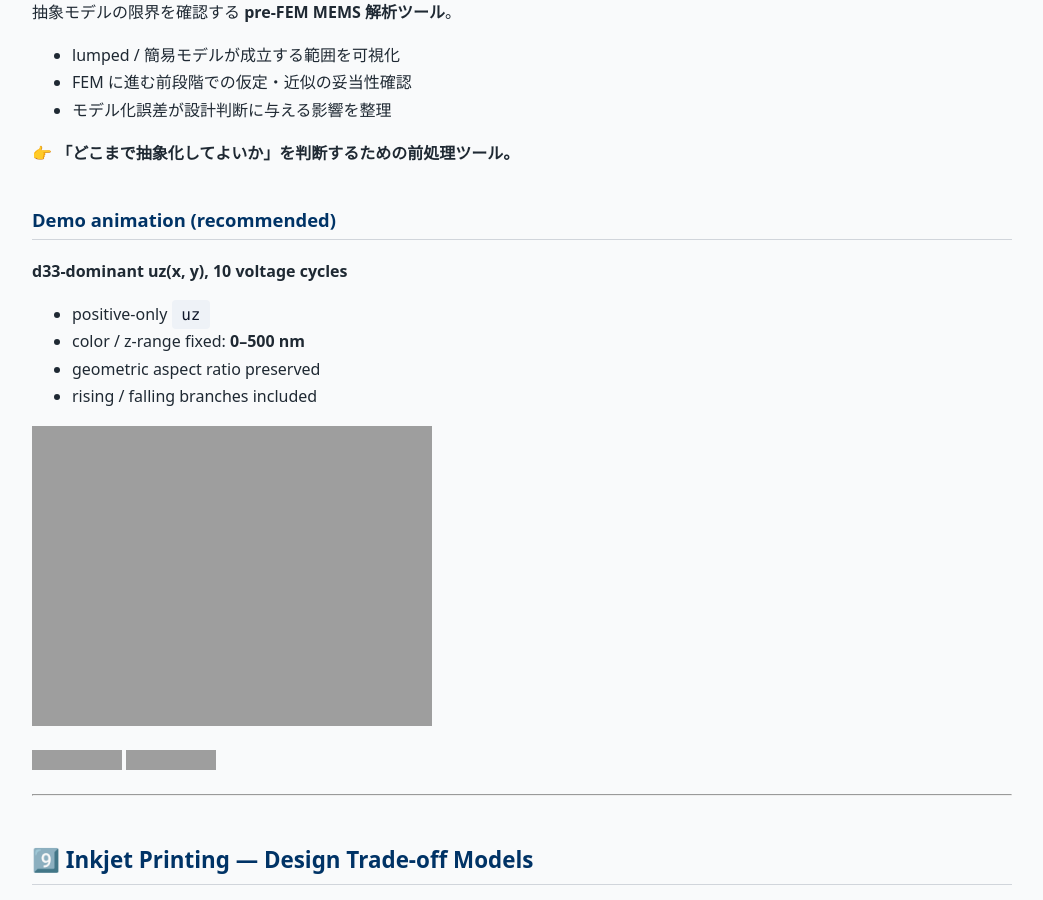
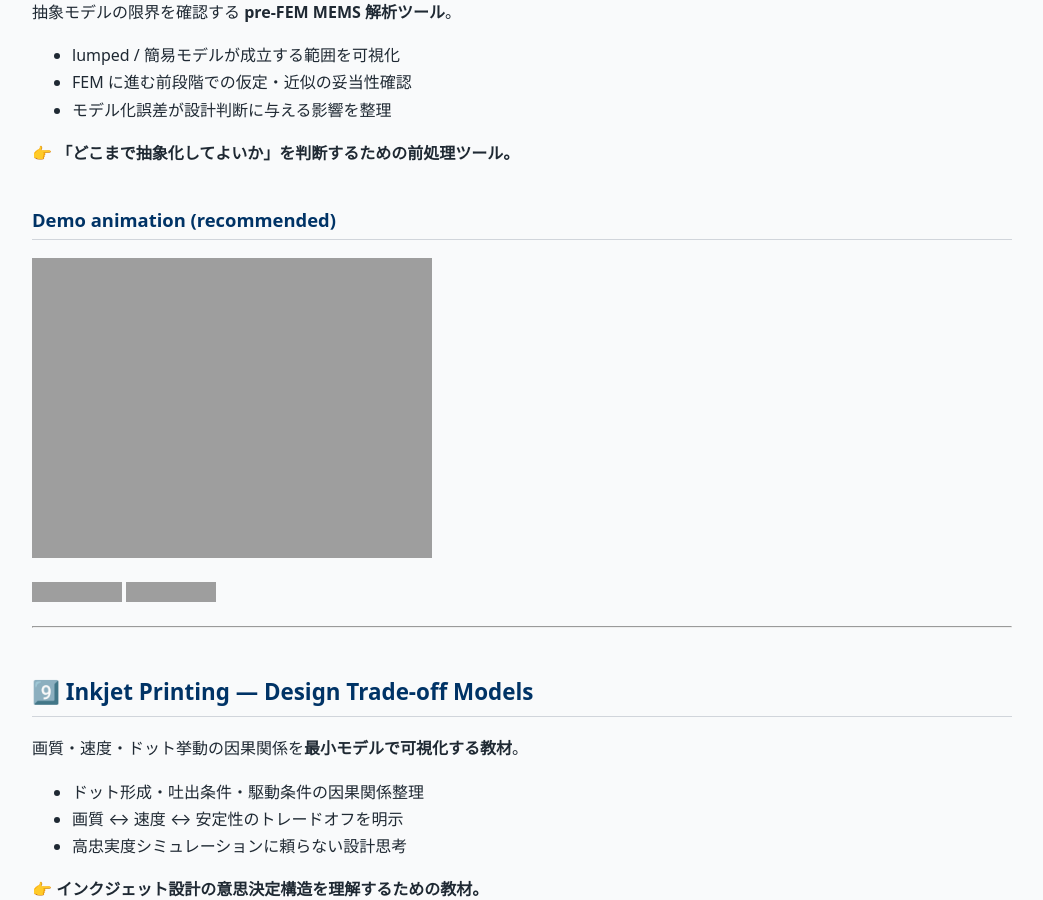
Before and after one commit to Samizo-AITL/Samizo-AITL.github.io, a Jekyll site: the page built from index.md, in a window 1280 px wide and 900 px high, scrolled down 11200 px. Shown: the whole window, without its empty margins (118-1161 px from the left). Built offline with Jekyll 4.4.1, drawn with Linux system fonts in a browser that asks for light colours; grey boxes are pictures that could not be loaded.

Commit message:
Update index.md

```diff
--- a/index.md
+++ b/index.md
@@ -334,12 +334,6 @@ V–I 制御（PID + FSM）を **RTL → GDS まで一貫実装する ASIC 教
 👉 **「どこまで抽象化してよいか」を判断するための前処理ツール。**
 
 ### Demo animation (recommended)
-**d33-dominant uz(x, y), 10 voltage cycles**
-
-- positive-only `uz`
-- color / z-range fixed: **0–500 nm**
-- geometric aspect ratio preserved
-- rising / falling branches included
 
 ![](https://samizo-aitl.github.io/mems-ana/mems-ana_demo/outputs/anims/uz_midplane_typical_d33_10cycles.gif)
 
```
